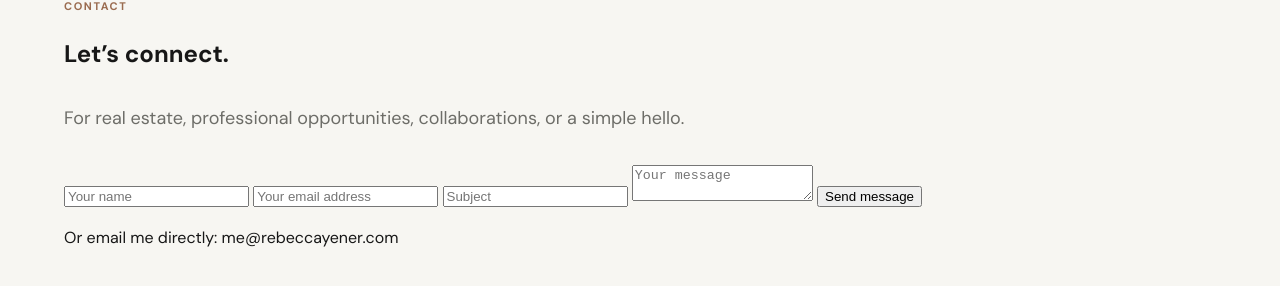
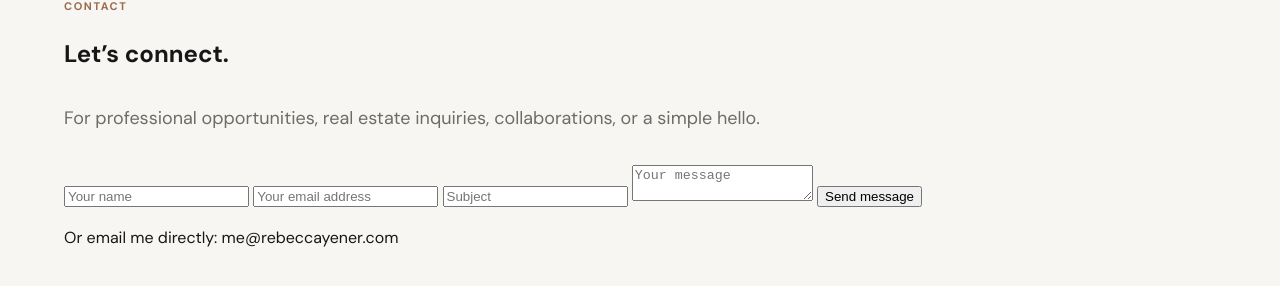
Before and after one commit to High4Ferrum/Rebeccashub, a Jekyll site: the page built from contact.md, in a window 1280 px wide and 900 px high. Shown: the part 171-457 px from the top of the window. Built offline with Jekyll 4.4.1, drawn with Linux system fonts in a browser that asks for light colours.

Commit message:
Update contact.md

```diff
--- a/contact.md
+++ b/contact.md
@@ -9,7 +9,7 @@ permalink: /contact/
   <div class="wrap">
     <p class="eyebrow">Contact</p>
     <h1>Let’s connect.</h1>
-    <p class="intro">For real estate, professional opportunities, collaborations, or a simple hello.</p>
+    <p class="intro">For professional opportunities, real estate inquiries, collaborations, or a simple hello.</p>
 
     <form class="contact-form" action="https://formspree.io/f/YOUR_FORMSPREE_ID" method="POST">
       <input name="name" type="text" placeholder="Your name" required>
```
